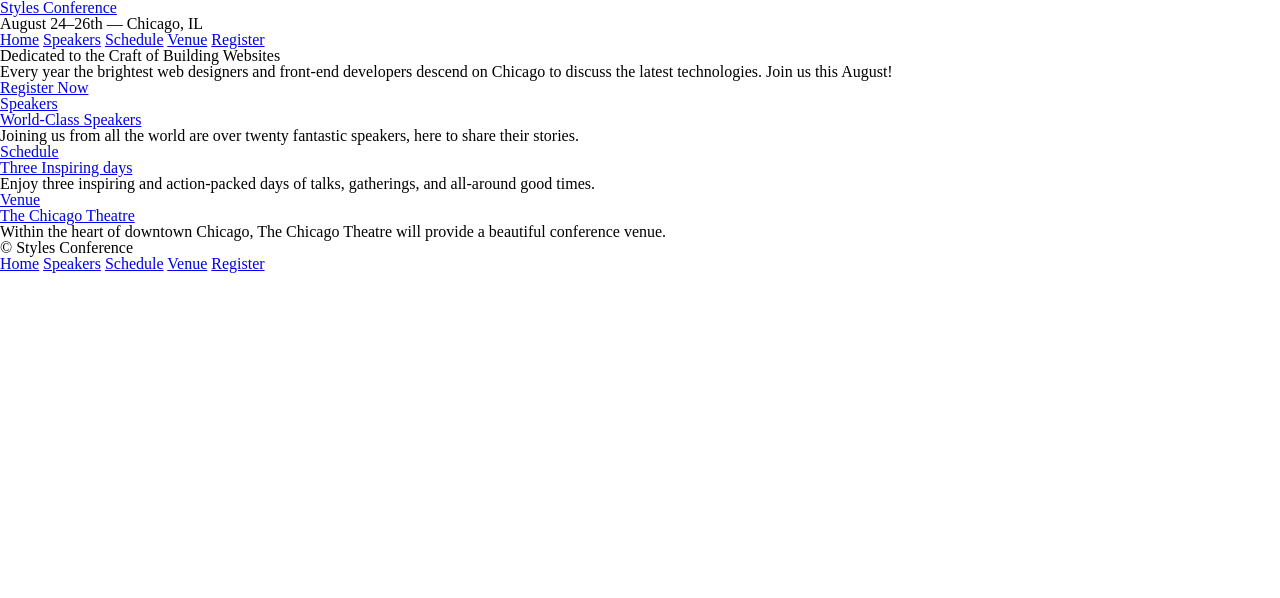
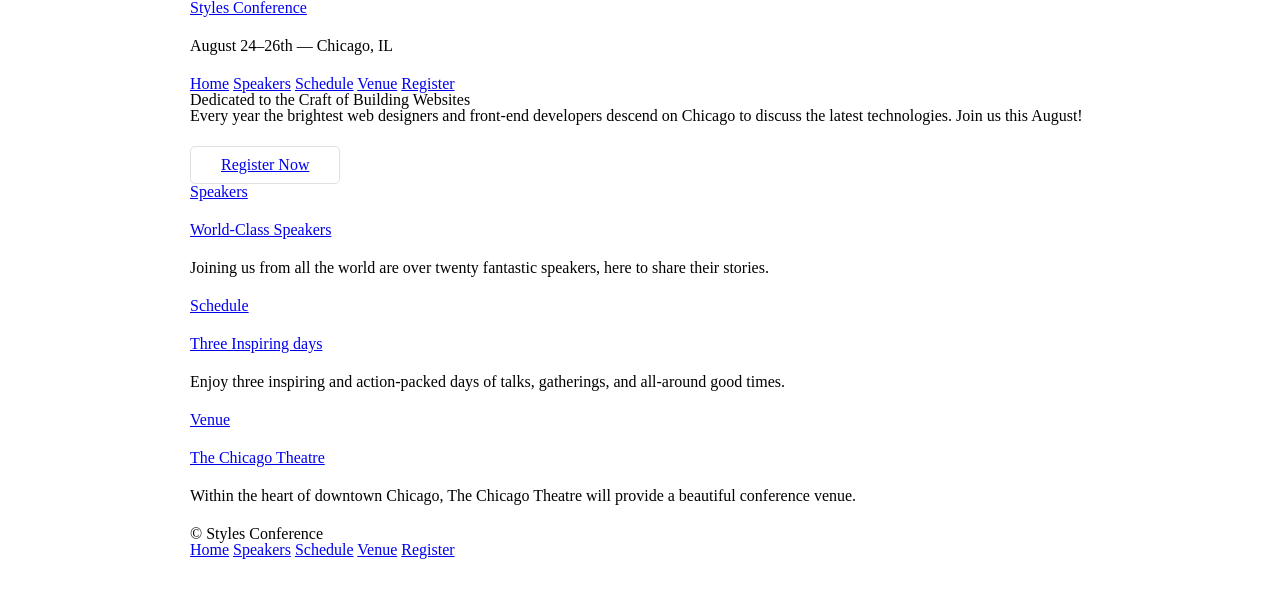
Before and after one commit to Aldranod/projekt1, a plain HTML site: page index.html in a window 1280 px wide. Drawn offline with Linux system fonts and the light colour scheme.

Commit message:
spore zmiany

```diff
--- a/index.html
+++ b/index.html
@@ -2,8 +2,7 @@
 <html lang="en">
 
 	<head>
-		<!--mała zmiana-->
-		<!--mała zmiana 2-->
+
 		<link rel="stylesheet" href="main.css">
 		<meta charset="utf-8">
 		<title>Styles Conference</title>
@@ -12,7 +11,7 @@
 
 	<body>
 
-		<header>
+		<header class="container">
 			<h1><a href="index.html">Styles Conference</a></h1>
 			<h3>August 24&ndash;26th &mdash; Chicago, IL</h3>
 			<nav>
@@ -24,13 +23,13 @@
 			</nav>
 		</header>
 
-		<section>
+		<section class="container">
 			<h2>Dedicated to the Craft of Building Websites</h2>
 			<p>Every year the brightest web designers and front-end developers descend on Chicago to discuss the latest technologies. Join us this August!</p>
-			<a href="register.html">Register Now</a>
+			<a class="btn btn-alt" href="register.html">Register Now</a>
 		</section>
 
-		<section>
+		<section class="container">
 			<section>
 				<a href="speakers.html">
 				<h5>Speakers</h5>
@@ -57,7 +56,7 @@
 
 		</section>
 
-		<footer>
+		<footer class="container">
 			<small>&copy; Styles Conference</small>
 			<nav>
 				<a href="index.html">Home</a>
--- a/main.css
+++ b/main.css
@@ -58,15 +58,41 @@
 =======================
 */
 
-*,
-*:before,
-*:after
+*, *:before, *:after
 {
 -webkit-box-sizing: border-box;
    -moz-box-sizing: border-box;
-            box-sizing: border-box;
+        box-sizing: border-box;
 }
 .container
 {
-
+	margin: 0 auto;
+	padding-left: 30px;
+	padding-right: 30px;
+	width: 960px;
 }
+/*
+  ========================================
+  Typography
+  ========================================
+*/
+h1, h3, h4, h5, p
+{
+  margin-bottom: 22px;
+}
+/*
+  ========================================
+  Buttons
+  ========================================
+*/
+.btn
+{
+  border-radius: 5px;
+  display: inline-block;
+  margin: 0;
+}
+.btn-alt
+{
+  border: 1px solid #dfe2e5;
+  padding: 10px 30px;
+}
```
Also changed, not shown: register.html (+4 -3 lines), schedule.html (+4 -3 lines), speakers.html (+4 -3 lines), venue.html (+4 -3 lines).
